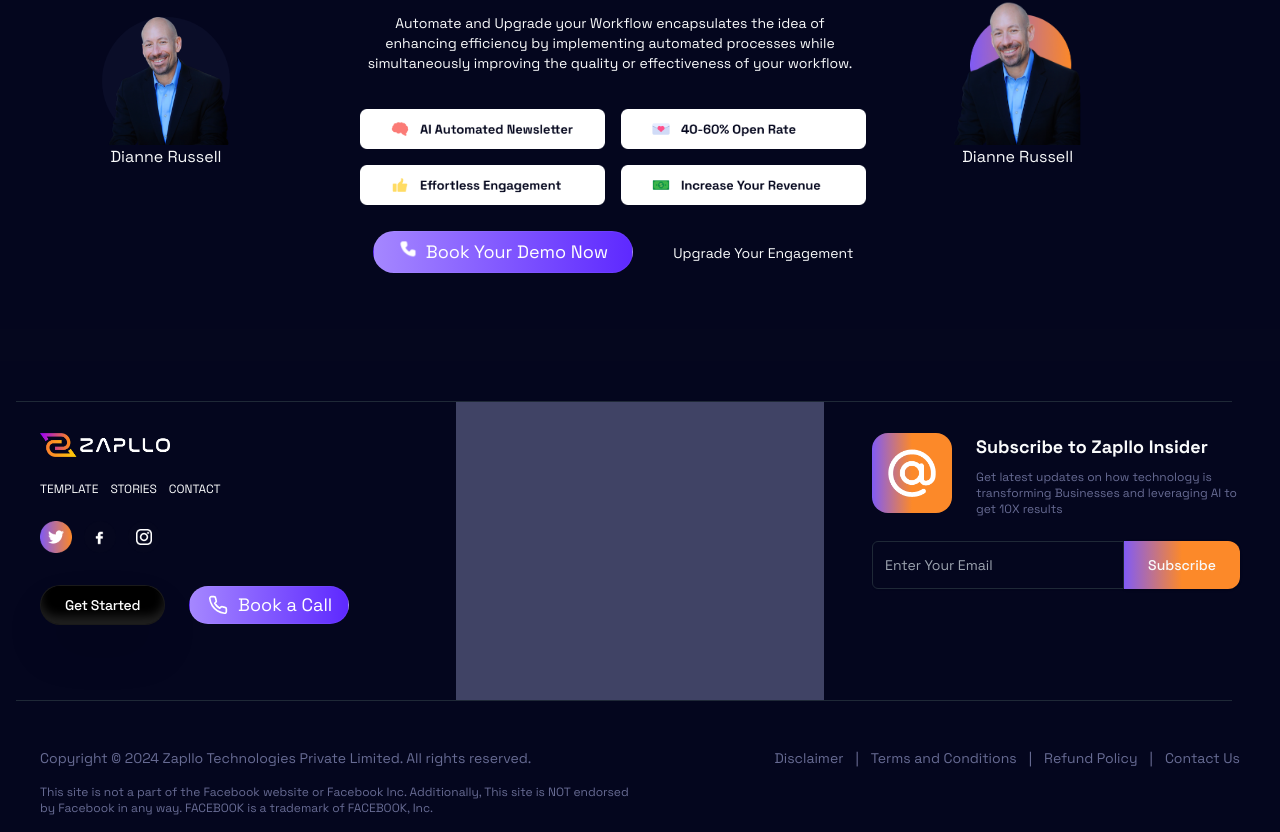
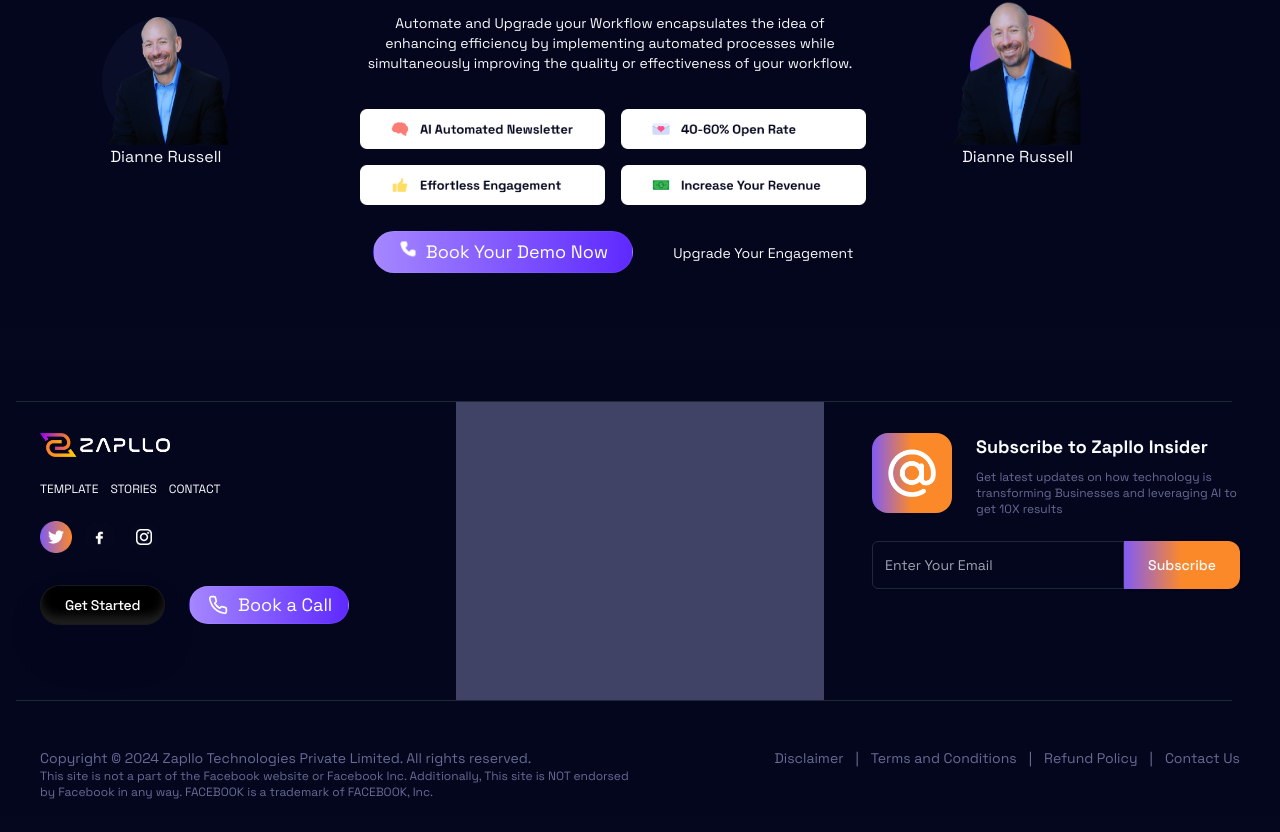
Before and after one commit to zapllo/zapllo-website, a Next.js app: page / in a window 1280 px wide. Shown: the part 10057-10889 px from the top of the page. Built offline with nearby package versions, Linux system fonts and the light colour scheme.

Commit message:
Line break in footer

```diff
--- a/src/components/globals/Footer.tsx
+++ b/src/components/globals/Footer.tsx
@@ -68,7 +68,7 @@ export default function Footer() {
             <div className='md:flex md:justify-between px-6 '>
                 <div className='md:max-w-[600px]'>
                     <h1 className='text-[#676B93] mt-6 text-xs md:text-sm'>Copyright © 2024 Zapllo Technologies Private Limited. All rights reserved.</h1>
-                    <p className='text-[#676B93] text-xs mt-4'>This site is not a part of the Facebook website or Facebook Inc. Additionally, This site is NOT endorsed by Facebook in any way. FACEBOOK is a trademark of FACEBOOK, Inc.</p>
+                    <p className='text-[#676B93] text-xs '>This site is not a part of the Facebook website or Facebook Inc. Additionally, This site is NOT endorsed by Facebook in any way. FACEBOOK is a trademark of FACEBOOK, Inc.</p>
                 </div>
                 <div className='flex gap-3'>
                     <Link href='/disclaimer'>
```
